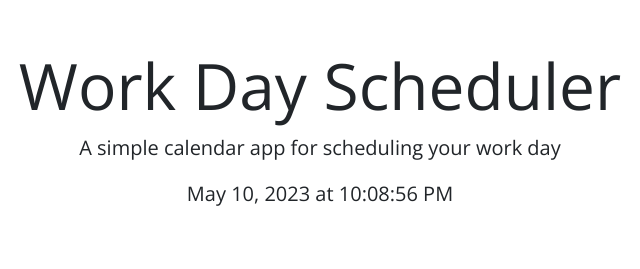
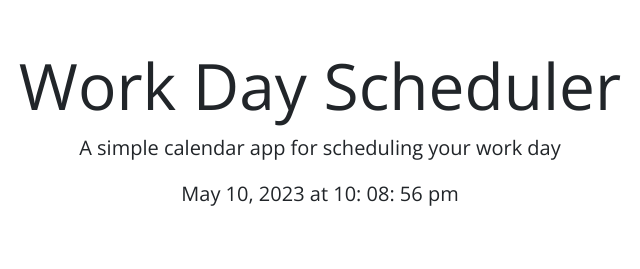
Before and after one commit to jrtvick/work-day-scheduler, a plain HTML site: page index.html in a window 1280 px wide. Shown: the top 269 px of the page, 320-960 px from the left. Drawn offline with nearby package versions, Linux system fonts and the light colour scheme.

Commit message:
edited my javascript to utilize jquery

```diff
--- a/script.js
+++ b/script.js
@@ -1,48 +1,40 @@
+// Established global variables for hours and the current time. These are used further down to appropriately display the hourly events in my schedule and the time at the top of the page.
 var hours = ["09", "10", "11", "12", "13", "14", "15", "16", "17"];
-var currentHour = new Date().getHours()
+var currentHour = new Date().getHours();
 
-var currentDayEl = document.getElementById('currentDay')
-currentDayEl.textContent = new Date().toLocaleString('en-US', {
-  month: 'long',
-  day: 'numeric',
-  year: 'numeric',
-  hour: 'numeric',
-  minute: 'numeric',
-  second: 'numeric',
-})
+function setTime() {
+  var today = dayjs();
+  var stopTimerFlag = false;
+  var timerInterval = setInterval(function () {
 
-setInterval(()=>{
-  currentDayEl.textContent = new Date().toLocaleString('en-US', {
-    month: 'long',
-    day: 'numeric',
-    year: 'numeric',
-    hour: 'numeric',
-    minute: 'numeric',
-    second: 'numeric',
-  })
-}, 1000)
+      if (!stopTimerFlag) {
+          today = dayjs();
+          var date = today.format('MMM DD, YYYY');
+          var time = today.format('hh: mm: ss a');
+          var dateTime = date + ' at ' + time;
+          $('#currentDay').text(dateTime);
+      }
 
-var rowContainer = document.getElementById("rowContainer")
+  }, 1000);
+}
+setTime();
 
+// Created a global variable to call my div tags that house the schedule on the webpage.
+var rowContainer = document.getElementById("rowContainer");
+
+//
 for (var i = 0; i < hours.length; i++) {
-
-  var outerDiv = document.createElement('div')
-  outerDiv.id = hours[i]
-  outerDiv.classList.add('row', 'time-block', getColor(hours[i]))
-  outerDiv.innerHTML = `<div class="col-2 col-md-1 hour text-center py-3">${getHour(hours[i])}</div>
-  <textarea class="col-8 col-md-10 description" rows="3">${localStorage.getItem(hours[i]) || ''}</textarea>
-  <button id="${hours[i]}" class="btn saveBtn col-2 col-md-1" aria-label="save">
-    <i class="fas fa-save" aria-hidden="true"></i>
-  </button>`
-
+  var outerDiv = document.createElement('div');
+  outerDiv.id = hours[i];
+  outerDiv.classList.add('row', 'time-block', getColor(hours[i]));
+  outerDiv.innerHTML = `<div class="col-2 col-md-1 hour text-center py-3">${getHour(hours[i])}
+  </div><textarea class="col-8 col-md-10 description" rows="3">${localStorage.getItem(hours[i]) || ''}</textarea><button id="${hours[i]}" class="btn saveBtn col-2 col-md-1"aria-label="save"><i class="fas fa-save" aria-hidden="true"></i></button>`;
   rowContainer.append(outerDiv);
 }
 
-var saveButtons = document.querySelectorAll(".saveBtn")
 
-var buttonsArray = Array.from(saveButtons)
-
-
+var saveButtons = document.querySelectorAll(".saveBtn");
+var buttonsArray = Array.from(saveButtons);
 
 function getHour(hour) {
   switch (hour) {
@@ -65,18 +57,17 @@ function getHour(hour) {
     case "17":
       return "5PM"
   }
-}
+};
 
 for (var i = 0; i < buttonsArray.length; i++) {
-  // console.log(buttonsArray[i])
-  buttonsArray[i].addEventListener("click", function(e){
-    var valueToStore = (e.currentTarget.previousElementSibling.value)
-    localStorage.setItem(e.currentTarget.id, valueToStore)
+  buttonsArray[i].addEventListener("click", function(event){
+    var valueToStore = (event.currentTarget.previousElementSibling.value);
+    localStorage.setItem(event.currentTarget.id, valueToStore);
   })
 }
 
 function getColor(hour){
   if (hour < currentHour) return 'past';
   else if (hour > currentHour) return 'future';
-  else return 'present'
-}
+  else return 'present';
+};
```
Also changed, not shown: index.html (+23 -8 lines).
